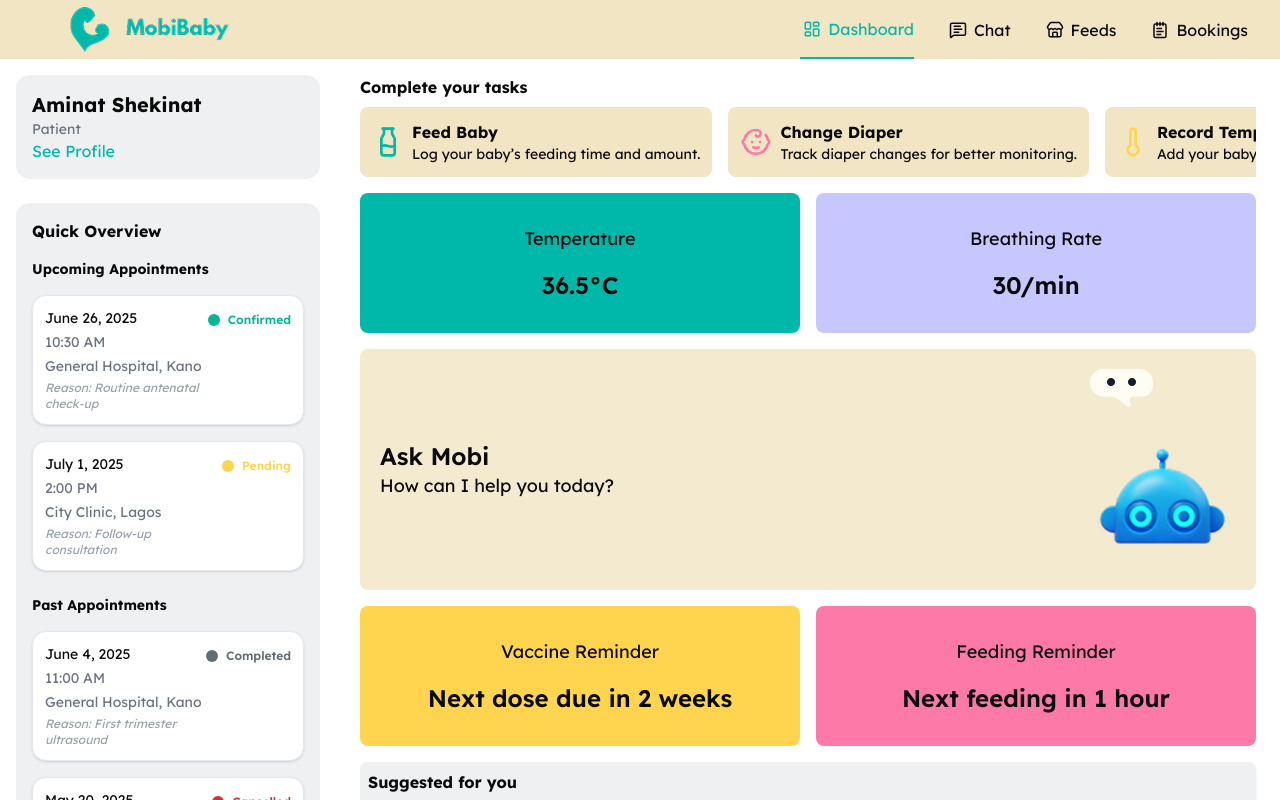
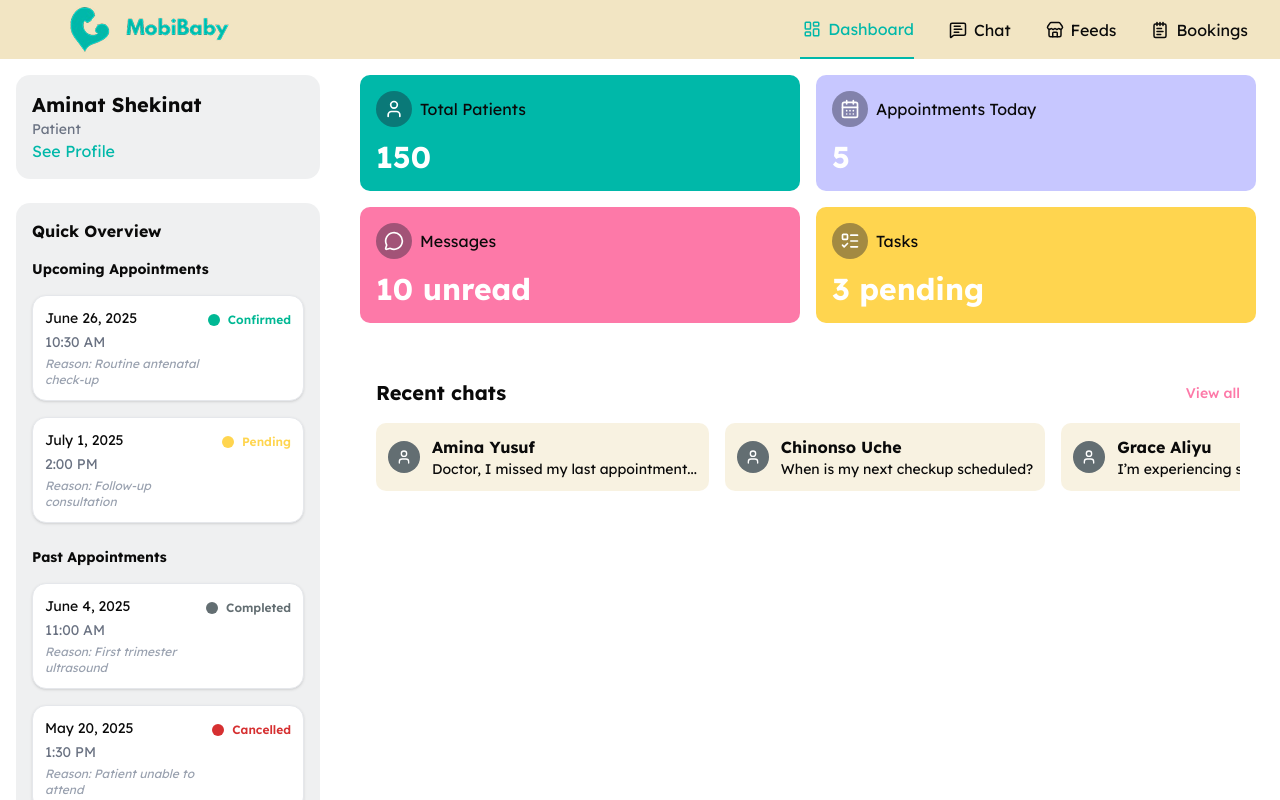
Before and after one commit to moloruntomiwa31/mobi-baby, a Nuxt app: page /dashboard in a window 1280 px wide. Built offline with nearby package versions, Linux system fonts and the light colour scheme.

Commit message:
medic dashboard & empty-state component

```diff
--- /dev/null
+++ b/components/Base/EmptyState.vue
@@ -0,0 +1,33 @@
+<template>
+	<div
+		class="flex flex-col items-center justify-center text-center py-12 px-4 rounded-lg bg-gray"
+	>
+		<div class="bg-primaryGray/50 p-4 rounded-full mb-4">
+			<component :is="icon || Inbox" class="w-8 h-8 text-white" />
+		</div>
+		<BaseText as="h3" bold size="md" :content="title" />
+		<BaseText size="sm" class="text-primaryGray mb-4" :content="description" />
+		<button
+			v-if="action"
+			@click="action.handler"
+			class="bg-primaryBlue text-white text-sm px-4 py-2 rounded-lg"
+		>
+			{{ action.label }}
+		</button>
+	</div>
+</template>
+
+<script setup lang="ts">
+	import { Inbox } from "lucide-vue-next";
+	import type { Component } from "vue";
+
+	defineProps<{
+		title: string;
+		description: string;
+		icon?: Component;
+		action?: {
+			label: string;
+			handler: () => void;
+		};
+	}>();
+</script>
--- a/components/Booking/Card.vue
+++ b/components/Booking/Card.vue
@@ -21,9 +21,6 @@
 								</BaseText>
 								<BaseText size="xs" class="text-gray-500">
 									{{ item.time }}
-								</BaseText>
-								<BaseText size="xs" class="text-gray-500">
-									{{ item.location }}
 								</BaseText>
 								<p class="text-xs text-gray-400 italic">
 									Reason: {{ item.reason }}
@@ -50,18 +47,17 @@
 			</div>
 		</div>
 
-		<div v-else class="text-center text-gray-500">
-			<img
-				src="/images/empty-calendar.jpg"
-				alt="Empty Calendar"
-				class="mx-auto mb-4 w-40 h-40"
-			/>
-			<BaseText content="No bookings available" size="sm" />
-		</div>
+		<BaseEmptyState
+			v-else
+			title="No bookings available"
+			description="You have no upcoming or past appointments."
+			:icon="CalendarDays"
+		/>
 	</div>
 </template>
 
 <script setup lang="ts">
+	import { CalendarDays } from "lucide-vue-next";
 	const bookings = [
 		{
 			title: "Upcoming Appointments",
@@ -69,14 +65,12 @@
 				{
 					date: "June 26, 2025",
 					time: "10:30 AM",
-					location: "General Hospital, Kano",
 					status: "Confirmed",
 					reason: "Routine antenatal check-up",
 				},
 				{
 					date: "July 1, 2025",
 					time: "2:00 PM",
-					location: "City Clinic, Lagos",
 					status: "Pending",
 					reason: "Follow-up consultation",
 				},
@@ -88,14 +82,12 @@
 				{
 					date: "June 4, 2025",
 					time: "11:00 AM",
-					location: "General Hospital, Kano",
 					status: "Completed",
 					reason: "First trimester ultrasound",
 				},
 				{
 					date: "May 20, 2025",
 					time: "1:30 PM",
-					location: "City Clinic, Lagos",
 					status: "Cancelled",
 					reason: "Patient unable to attend",
 				},
--- a/components/Dashboard/Medic.vue
+++ b/components/Dashboard/Medic.vue
@@ -1,5 +1,98 @@
 <template>
-	<DashboardLayout></DashboardLayout>
+	<DashboardLayout>
+		<div class="grid sm:grid-cols-2 gap-4 mb-6">
+			<div v-for="(item, index) in medicInfo" :key="index">
+				<div
+					class="flex flex-col gap-3 justify-between p-4 rounded-lg"
+					:class="[item.bgColor]"
+				>
+					<div class="flex items-center gap-2">
+						<div class="bg-primaryBlue/40 rounded-full p-2">
+							<component :is="item.icon" class="w-5 h-5 text-white" />
+						</div>
+						<BaseText size="sm" :content="item.title" />
+					</div>
+					<BaseText :content="item.value" size="xl" class="text-white" bold />
+				</div>
+			</div>
+		</div>
+
+		<div class="bg-white p-4 rounded-lg">
+			<div class="flex justify-between items-center mb-4">
+				<BaseText as="h2" size="md" bold>Recent chats</BaseText>
+				<NuxtLink to="/" class="text-primaryPink text-sm font-medium">
+					View all
+				</NuxtLink>
+			</div>
+
+			<div v-if="recentChats.length > 0">
+				<div
+					class="flex items-center gap-4 overflow-x-auto flex-nowrap whitespace-nowrap no-scrollbar w-full"
+				>
+					<div
+						v-for="messages in recentChats"
+						:key="messages.message"
+						class="flex items-center gap-3 p-3 bg-gray/50 rounded-lg"
+					>
+						<Avatar />
+						<div class="flex flex-col">
+							<BaseText :content="messages.name" size="sm" bold />
+							<BaseText :content="messages.message" size="xs" clamp />
+						</div>
+					</div>
+				</div>
+			</div>
+			<BaseEmptyState
+				v-else
+				title="No recent chats"
+				description="You have no recent chats at the moment."
+				:action="{
+					label: 'Start a new chat',
+					handler: () => {
+						navigateTo('/dashboard/chat');
+					},
+				}"
+			/>
+		</div>
+	</DashboardLayout>
 </template>
 
-<script setup lang="ts"></script>
+<script setup lang="ts">
+	import { User, CalendarDays, MessageCircle, ListTodo } from "lucide-vue-next";
+
+	const medicInfo = [
+		{
+			title: "Total Patients",
+			value: "150",
+			bgColor: "bg-primaryAqua",
+			icon: User,
+		},
+		{
+			title: "Appointments Today",
+			value: "5",
+			bgColor: "bg-primaryPurple",
+			icon: CalendarDays,
+		},
+		{
+			title: "Messages",
+			value: "10 unread",
+			bgColor: "bg-primaryPink",
+			icon: MessageCircle,
+		},
+		{
+			title: "Tasks",
+			value: "3 pending",
+			bgColor: "bg-primaryYellow",
+			icon: ListTodo,
+		},
+	];
+
+	// Dummy recent chats (replace with real data source later)
+	const recentChats = [
+		{ name: "Amina Yusuf", message: "Doctor, I missed my last appointment..." },
+		{ name: "Chinonso Uche", message: "When is my next checkup scheduled?" },
+		{ name: "Grace Aliyu", message: "I’m experiencing some discomfort..." },
+		{ name: "Sade Okoro", message: "Can I reschedule tomorrow’s appointment?" },
+		{ name: "Halima Bello", message: "Thank you for your advice!" },
+	];
+</script>
--- a/components/Dashboard/Patient.vue
+++ b/components/Dashboard/Patient.vue
@@ -91,9 +91,6 @@
 		AlarmClock,
 	} from "lucide-vue-next";
 	const { isMobile } = useScreen();
-	useHead({
-		title: "Dashboard",
-	});
 	const babyInfo = [
 		{
 			title: "Temperature",
--- a/pages/dashboard/index.vue
+++ b/pages/dashboard/index.vue
@@ -1,8 +1,12 @@
 <template>
 	<div>
-		<DashboardPatient />
-		<!-- <DashboardMedic /> -->
+		<!-- <DashboardPatient /> -->
+		<DashboardMedic />
 	</div>
 </template>
 
-<script setup lang="ts"></script>
+<script setup lang="ts">
+	useHead({
+		title: "Dashboard",
+	});
+</script>
```
